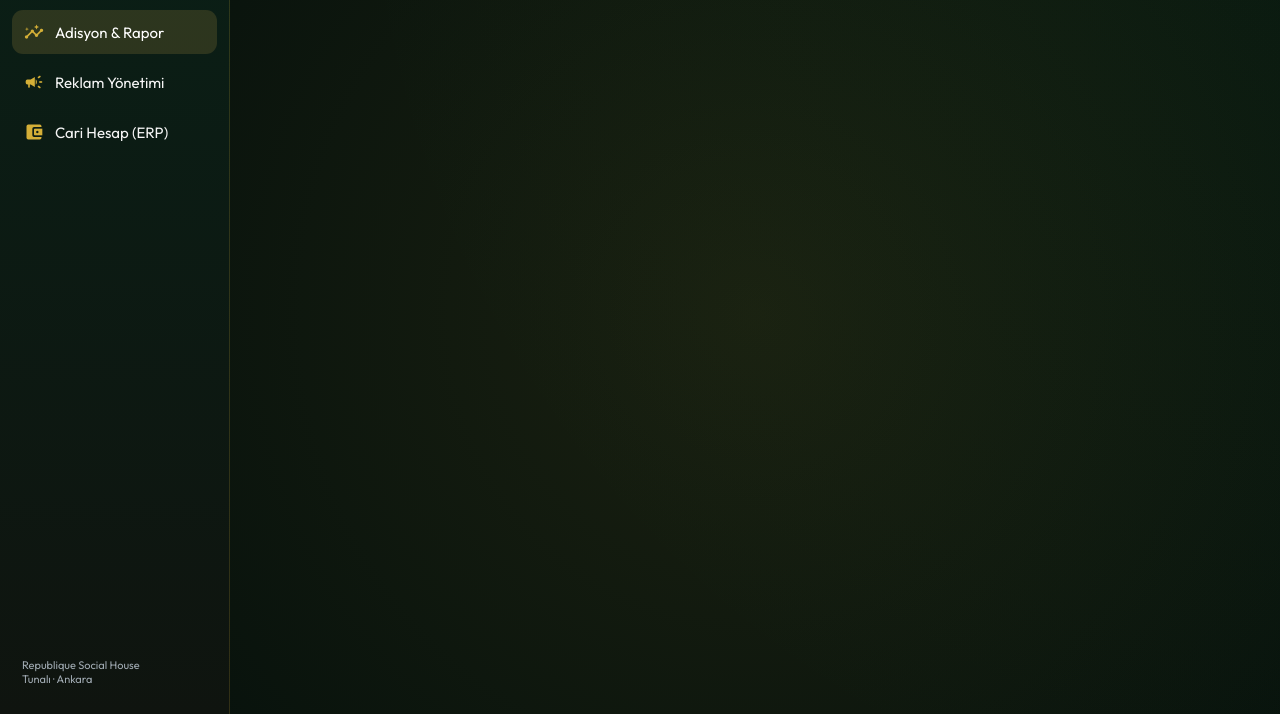
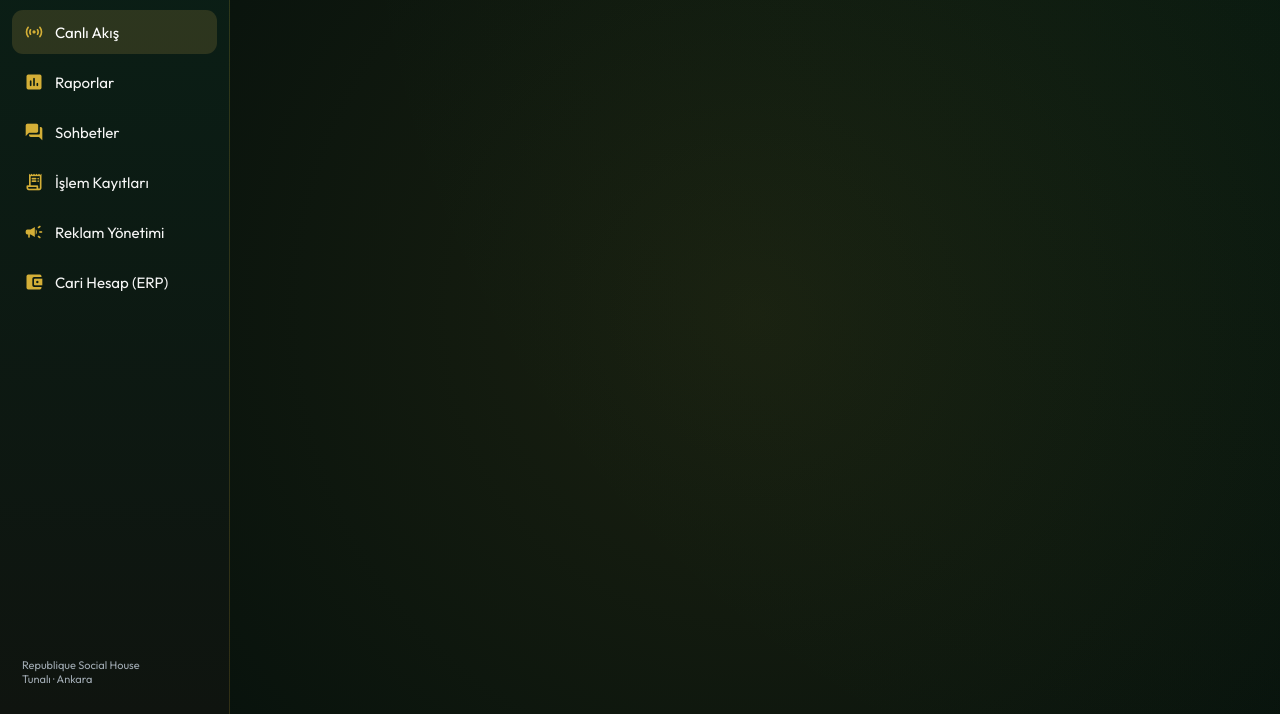
Before and after one commit to bugra-sahin/republique-sistem, a website: page public/admin/index.html in a window 1280 px wide. Shown: the part 86-800 px from the top of the page. Drawn offline with nearby package versions, Linux system fonts and the light colour scheme; no server answers; a web font is replaced by a local one.

Commit message:
Add files via upload

```diff
--- a/public/admin/index.html
+++ b/public/admin/index.html
@@ -40,9 +40,12 @@
   <aside class="sidebar" id="sidebar">
     <div class="brand">REPUBLIQUE<small>Yönetim</small></div>
     <nav class="nav" id="nav">
-      <button data-src="/admin/operasyon.html" class="active"><span class="material-icons-round">insights</span> Adisyon &amp; Rapor</button>
-      <button data-src="/admin/operasyon.html#ads"><span class="material-icons-round">campaign</span> Reklam Yönetimi</button>
-      <button data-src="/erp/"><span class="material-icons-round">account_balance_wallet</span> Cari Hesap (ERP)</button>
+      <button data-section="canli" data-src="/admin/operasyon.html#live" class="active"><span class="material-icons-round">sensors</span> Canlı Akış</button>
+      <button data-section="rapor" data-src="/admin/operasyon.html#reports"><span class="material-icons-round">assessment</span> Raporlar</button>
+      <button data-section="sohbetler" data-src="/admin/operasyon.html#chats"><span class="material-icons-round">forum</span> Sohbetler</button>
+      <button data-section="audit" data-src="/admin/operasyon.html#audit"><span class="material-icons-round">receipt_long</span> İşlem Kayıtları</button>
+      <button data-section="reklam" data-src="/admin/operasyon.html#ads"><span class="material-icons-round">campaign</span> Reklam Yönetimi</button>
+      <button data-section="cari" data-src="/erp/"><span class="material-icons-round">account_balance_wallet</span> Cari Hesap (ERP)</button>
     </nav>
     <div class="foot">Republique Social House<br>Tunalı · Ankara</div>
   </aside>
@@ -53,16 +56,29 @@
       <div class="brand" style="color:var(--gold)">Republique</div>
       <span style="width:26px"></span>
     </div>
-    <iframe id="frame" src="/admin/operasyon.html" title="Panel"></iframe>
+    <iframe id="frame" src="about:blank" title="Panel"></iframe>
   </div>
 <script>
   const frame=document.getElementById('frame'), nav=document.getElementById('nav');
   const sidebar=document.getElementById('sidebar'), overlay=document.getElementById('overlay');
-  nav.addEventListener('click',e=>{const b=e.target.closest('button');if(!b)return;
-    [...nav.children].forEach(x=>x.classList.remove('active'));b.classList.add('active');
-    frame.src=b.dataset.src + (b.dataset.src.includes('?')?'&':'?') + 't=' + Date.now(); sidebar.classList.remove('open');overlay.classList.remove('show');});
-  document.getElementById('menuBtn').onclick=()=>{sidebar.classList.add('open');overlay.classList.add('show');};
-  overlay.onclick=()=>{sidebar.classList.remove('open');overlay.classList.remove('show');};
+  function withBust(src){
+    var hi=src.indexOf('#'); var base=hi>=0?src.slice(0,hi):src; var hash=hi>=0?src.slice(hi):'';
+    return base + (base.indexOf('?')>=0?'&':'?') + 't=' + Date.now() + hash;
+  }
+  function currentSection(){ var m=(location.pathname||'').match(/\/admin\/([a-z]+)/); return m?m[1]:'canli'; }
+  function load(section, push){
+    var btns=[].slice.call(nav.children);
+    var b=btns.filter(function(x){return x.dataset.section===section;})[0] || btns[0];
+    btns.forEach(function(x){x.classList.remove('active');}); b.classList.add('active');
+    frame.src=withBust(b.dataset.src);
+    if(push){ try{ history.pushState({section:b.dataset.section}, '', '/admin/'+b.dataset.section); }catch(e){} }
+    sidebar.classList.remove('open');overlay.classList.remove('show');
+  }
+  nav.addEventListener('click',function(e){var b=e.target.closest('button');if(!b)return; load(b.dataset.section, true);});
+  window.addEventListener('popstate',function(){ load(currentSection(), false); });
+  document.getElementById('menuBtn').onclick=function(){sidebar.classList.add('open');overlay.classList.add('show');};
+  overlay.onclick=function(){sidebar.classList.remove('open');overlay.classList.remove('show');};
+  load(currentSection(), false);
 </script>
 </body>
 </html>
--- a/public/admin/operasyon.html
+++ b/public/admin/operasyon.html
@@ -45,6 +45,7 @@
       <button class="tab-btn" data-tab="tab-upload">Adisyon Yükle</button>
       <button class="tab-btn" data-tab="tab-reports">Raporlar</button>
       <button class="tab-btn" data-tab="tab-chats">Sohbetler</button>
+      <button class="tab-btn" data-tab="tab-audit">İşlem Kayıtları</button>
       <button class="tab-btn" data-tab="tab-ads" style="color: var(--accent-purple); font-weight: bold;">Ads Manager (AI)</button>
     </div>
   </nav>
@@ -192,6 +193,37 @@
             </thead>
             <tbody>
               <tr><td colspan="4" style="text-align:center; color: var(--text-secondary);">Yükleniyor...</td></tr>
+            </tbody>
+          </table>
+        </div>
+      </div>
+    </div>
+
+    <!-- Sekme: İşlem Kayıtları (audit) -->
+    <div id="tab-audit" class="tab-content">
+      <div class="glass-card">
+        <div style="display: flex; justify-content: space-between; align-items: center; margin-bottom: 1rem; flex-wrap: wrap; gap: 10px;">
+          <h2 style="margin:0;">İşlem Kayıtları (Audit)</h2>
+          <select id="auditDaysFilter" class="filter-select" style="padding: 5px 10px; background: rgba(0,0,0,0.5); color: white; border: 1px solid rgba(255,255,255,0.2); border-radius: 4px;">
+            <option value="1">Son 1 gün</option>
+            <option value="7">Son 7 gün</option>
+            <option value="30" selected>Son 30 gün</option>
+          </select>
+        </div>
+        <p style="color: var(--text-secondary); margin-bottom: 1rem;">Admin panelinde yapılan değişiklikler (ayar, reklam taslağı, dosya yükleme vb.) burada kayıt altına alınır.</p>
+        <div class="table-wrapper">
+          <table id="auditTable">
+            <thead>
+              <tr>
+                <th style="white-space:nowrap;">Saat</th>
+                <th>İşlem</th>
+                <th>Adres</th>
+                <th style="white-space:nowrap;">IP</th>
+                <th>Detay</th>
+              </tr>
+            </thead>
+            <tbody>
+              <tr><td colspan="5" style="text-align:center; color: var(--text-secondary);">Yükleniyor...</td></tr>
             </tbody>
           </table>
         </div>
```
